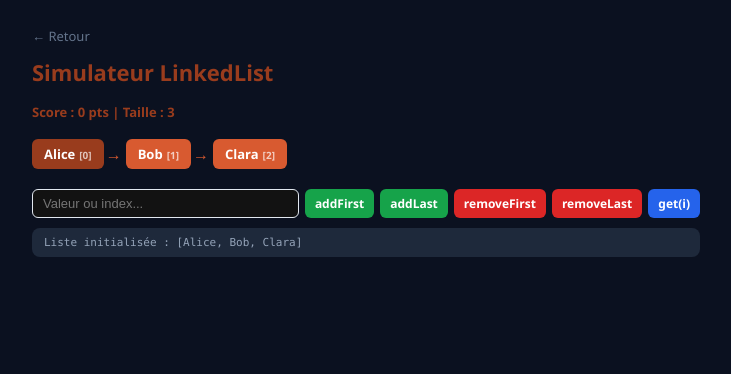
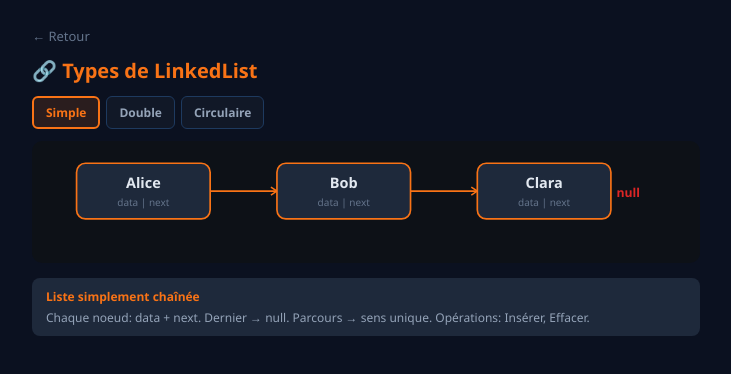
Before and after one commit to mbiTati/unit19-gamifie, a Next.js app: page /monde-3/ch8-linkedlist-hashmap in a window 1280 px wide. Both pictures are taken after a click on the button 640 px from the left and 215 px from the top of the page. Shown: the top 374 px of the page, without its empty margins (274-1005 px from the left). Built offline with nearby package versions, Linux system fonts and the light colour scheme.

Commit message:
enrichi: exercices visuels + dark theme + LinkedList types SVG

```diff
--- a/src/app/monde-3/ch8-linkedlist-hashmap/page.tsx
+++ b/src/app/monde-3/ch8-linkedlist-hashmap/page.tsx
@@ -1,121 +1,155 @@
 "use client";
 import { useState } from "react";
 
-// LinkedList simulator
-interface LLNode { value: string; }
-
-function LinkedListGame() {
-  const [nodes, setNodes] = useState<LLNode[]>([{ value: "Alice" }, { value: "Bob" }, { value: "Clara" }]);
-  const [input, setInput] = useState("");
-  const [log, setLog] = useState<string[]>(["Liste initialisée : [Alice, Bob, Clara]"]);
-  const [score, setScore] = useState(0);
-
-  const addFirst = () => { if (!input.trim()) return; setNodes([{ value: input.trim() }, ...nodes]); setLog(l => [...l, `addFirst("${input.trim()}") → ajouté en tête`]); setScore(s => s + 5); setInput(""); };
-  const addLast = () => { if (!input.trim()) return; setNodes([...nodes, { value: input.trim() }]); setLog(l => [...l, `addLast("${input.trim()}") → ajouté en fin`]); setScore(s => s + 5); setInput(""); };
-  const removeFirst = () => { if (nodes.length === 0) { setLog(l => [...l, "removeFirst() → ERREUR : liste vide !"]); return; } const v = nodes[0].value; setNodes(nodes.slice(1)); setLog(l => [...l, `removeFirst() → "${v}" supprimé`]); setScore(s => s + 5); };
-  const removeLast = () => { if (nodes.length === 0) { setLog(l => [...l, "removeLast() → ERREUR : liste vide !"]); return; } const v = nodes[nodes.length - 1].value; setNodes(nodes.slice(0, -1)); setLog(l => [...l, `removeLast() → "${v}" supprimé`]); setScore(s => s + 5); };
-  const getAt = () => { const idx = parseInt(input); if (isNaN(idx) || idx < 0 || idx >= nodes.length) { setLog(l => [...l, `get(${input}) → ERREUR : index invalide`]); return; } setLog(l => [...l, `get(${idx}) → "${nodes[idx].value}"`]); setScore(s => s + 3); setInput(""); };
-
+function LinkedListTypes() {
+  const [listType, setListType] = useState<"simple" | "double" | "circular">("simple");
+  const nodes = ["Alice", "Bob", "Clara"];
+  const info: Record<string, {title:string;color:string;desc:string}> = {
+    simple: {title:"Liste simplement chaînée",color:"#F97316",desc:"Chaque noeud: data + next. Dernier → null. Parcours → sens unique. Opérations: Insérer, Effacer."},
+    double: {title:"Liste doublement chaînée",color:"#0891B2",desc:"Chaque noeud: data + next + prev. Parcours ↔ deux sens. Opérations: Parcourir, Insérer, Effacer. Plus de mémoire (2 pointeurs/noeud)."},
+    circular: {title:"Liste circulaire (Ring Buffer)",color:"#16A34A",desc:"Le dernier noeud pointe vers le premier (pas de null). Forme une boucle. Opérations: Insérer, Effacer."},
+  };
+  const cur = info[listType];
   return (
     <div>
-      <div style={{ fontSize: 13, color: "#993C1D", fontWeight: 600, marginBottom: 8 }}>Score : {score} pts | Taille : {nodes.length}</div>
-      <div style={{ display: "flex", gap: 4, flexWrap: "wrap" as const, minHeight: 50, alignItems: "center", padding: "8px 0" }}>
-        {nodes.length === 0 ? <span style={{ color: "#94A3B8", fontStyle: "italic" }}>(liste vide)</span> : nodes.map((n, i) => (
-          <div key={i} style={{ display: "flex", alignItems: "center", gap: 2 }}>
-            <div style={{ background: i === 0 ? "#993C1D" : "#D85A30", color: "white", padding: "6px 12px", borderRadius: 6, fontSize: 13, fontWeight: 600 }}>
-              {n.value}
-              <span style={{ fontSize: 10, opacity: 0.7, marginLeft: 4 }}>[{i}]</span>
-            </div>
-            {i < nodes.length - 1 && <span style={{ color: "#D85A30", fontSize: 16 }}>→</span>}
-          </div>
+      <div style={{display:"flex",gap:6,marginBottom:12}}>
+        {(["simple","double","circular"] as const).map(t=>(
+          <button key={t} onClick={()=>setListType(t)} style={{padding:"6px 12px",borderRadius:6,border:listType===t?`2px solid ${info[t].color}`:"1px solid #1E3A5F",background:listType===t?`${info[t].color}20`:"#111827",color:listType===t?info[t].color:"#94A3B8",fontWeight:600,fontSize:12,cursor:"pointer"}}>
+            {t==="simple"?"Simple":t==="double"?"Double":"Circulaire"}
+          </button>
         ))}
       </div>
-      <div style={{ display: "flex", gap: 6, margin: "10px 0", flexWrap: "wrap" as const }}>
-        <input value={input} onChange={e => setInput(e.target.value)} placeholder="Valeur ou index..." style={{ flex: 1, minWidth: 120, padding: "6px 10px", border: "1px solid #E2E8F0", borderRadius: 6, fontSize: 13 }} />
-        <button onClick={addFirst} style={{ padding: "6px 10px", background: "#16A34A", color: "white", border: "none", borderRadius: 6, fontSize: 12, fontWeight: 600, cursor: "pointer" }}>addFirst</button>
-        <button onClick={addLast} style={{ padding: "6px 10px", background: "#16A34A", color: "white", border: "none", borderRadius: 6, fontSize: 12, fontWeight: 600, cursor: "pointer" }}>addLast</button>
-        <button onClick={removeFirst} style={{ padding: "6px 10px", background: "#DC2626", color: "white", border: "none", borderRadius: 6, fontSize: 12, fontWeight: 600, cursor: "pointer" }}>removeFirst</button>
-        <button onClick={removeLast} style={{ padding: "6px 10px", background: "#DC2626", color: "white", border: "none", borderRadius: 6, fontSize: 12, fontWeight: 600, cursor: "pointer" }}>removeLast</button>
-        <button onClick={getAt} style={{ padding: "6px 10px", background: "#2563EB", color: "white", border: "none", borderRadius: 6, fontSize: 12, fontWeight: 600, cursor: "pointer" }}>get(i)</button>
-      </div>
-      <div style={{ background: "#1E293B", borderRadius: 8, padding: "8px 12px", maxHeight: 100, overflowY: "auto" as const }}>
-        {log.slice(-5).map((l, i) => <div key={i} style={{ fontSize: 11, color: l.includes("ERREUR") ? "#F87171" : "#94A3B8", fontFamily: "Consolas, monospace" }}>{l}</div>)}
+      <svg viewBox="0 0 600 110" style={{width:"100%",background:"#0D1117",borderRadius:10,marginBottom:10}}>
+        <defs>
+          <marker id="ao" viewBox="0 0 10 10" refX="8" refY="5" markerWidth="6" markerHeight="6" orient="auto"><path d="M2 1L8 5L2 9" fill="none" stroke="#F97316" strokeWidth="1.5"/></marker>
+          <marker id="ab" viewBox="0 0 10 10" refX="8" refY="5" markerWidth="6" markerHeight="6" orient="auto"><path d="M2 1L8 5L2 9" fill="none" stroke="#0891B2" strokeWidth="1.5"/></marker>
+          <marker id="ag" viewBox="0 0 10 10" refX="8" refY="5" markerWidth="6" markerHeight="6" orient="auto"><path d="M2 1L8 5L2 9" fill="none" stroke="#16A34A" strokeWidth="1.5"/></marker>
+        </defs>
+        {nodes.map((n,i)=>{const x=40+i*180;return(
+          <g key={i}>
+            <rect x={x} y={20} width={120} height={50} rx={8} fill="#1E293B" stroke={cur.color} strokeWidth={1.5}/>
+            <text x={x+60} y={42} fill="#E2E8F0" fontSize={13} fontWeight={600} textAnchor="middle">{n}</text>
+            <text x={x+60} y={58} fill="#64748B" fontSize={9} textAnchor="middle">data | next{listType==="double"?" | prev":""}</text>
+            {i<nodes.length-1&&<line x1={x+120} y1={45} x2={x+180} y2={45} stroke="#F97316" strokeWidth={1.5} markerEnd="url(#ao)"/>}
+            {listType==="double"&&i>0&&<line x1={x} y1={55} x2={x-60} y2={55} stroke="#0891B2" strokeWidth={1} markerEnd="url(#ab)" strokeDasharray="4 2"/>}
+          </g>
+        )})}
+        {listType==="circular"&&<path d={`M ${40+2*180+120} 45 C 580 90, 20 90, 40 45`} fill="none" stroke="#16A34A" strokeWidth={1.5} strokeDasharray="4 2" markerEnd="url(#ag)"/>}
+        {listType==="simple"&&<text x={40+2*180+125} y={50} fill="#DC2626" fontSize={11} fontWeight={600}>null</text>}
+      </svg>
+      <div style={{background:"#1E293B",borderRadius:8,padding:"10px 14px",fontSize:12,color:"#94A3B8"}}>
+        <div style={{color:cur.color,fontWeight:600,marginBottom:4}}>{cur.title}</div>{cur.desc}
       </div>
     </div>
   );
 }
 
-// HashMap simulator
-function HashMapGame() {
-  const [map, setMap] = useState<Record<string, string>>({ alice: "0612345678", bob: "0698765432" });
-  const [key, setKey] = useState("");
-  const [value, setValue] = useState("");
-  const [log, setLog] = useState<string[]>(["HashMap initialisée avec 2 contacts"]);
+function LinkedListSim() {
+  const [nodes, setNodes] = useState(["Alice","Bob","Clara"]);
+  const [input, setInput] = useState("");
+  const [log, setLog] = useState(["Liste initialisée"]);
   const [score, setScore] = useState(0);
-
-  const put = () => { if (!key.trim()) return; const existed = key.trim() in map; setMap({ ...map, [key.trim()]: value.trim() }); setLog(l => [...l, `put("${key.trim()}", "${value.trim()}") → ${existed ? "MIS À JOUR" : "AJOUTÉ"}`]); setScore(s => s + 5); setKey(""); setValue(""); };
-  const get = () => { if (!key.trim()) return; const v = map[key.trim()]; setLog(l => [...l, `get("${key.trim()}") → ${v ? `"${v}"` : "null (clé non trouvée)"}`]); setScore(s => s + 3); };
-  const remove = () => { if (!key.trim() || !(key.trim() in map)) { setLog(l => [...l, `remove("${key.trim()}") → clé non trouvée`]); return; } const newMap = { ...map }; delete newMap[key.trim()]; setMap(newMap); setLog(l => [...l, `remove("${key.trim()}") → supprimé`]); setScore(s => s + 5); setKey(""); };
-  const containsKey = () => { if (!key.trim()) return; setLog(l => [...l, `containsKey("${key.trim()}") → ${key.trim() in map}`]); setScore(s => s + 2); };
-
+  const addFirst=()=>{if(!input.trim())return;setNodes([input.trim(),...nodes]);setLog(l=>[...l,`addFirst("${input.trim()}") → O(1)`]);setScore(s=>s+5);setInput("")};
+  const addLast=()=>{if(!input.trim())return;setNodes([...nodes,input.trim()]);setLog(l=>[...l,`addLast("${input.trim()}") → O(1)`]);setScore(s=>s+5);setInput("")};
+  const removeFirst=()=>{if(!nodes.length)return;setLog(l=>[...l,`removeFirst() → "${nodes[0]}" — O(1)`]);setNodes(nodes.slice(1));setScore(s=>s+5)};
+  const removeLast=()=>{if(!nodes.length)return;setLog(l=>[...l,`removeLast() → "${nodes[nodes.length-1]}" — O(n)`]);setNodes(nodes.slice(0,-1));setScore(s=>s+5)};
   return (
     <div>
-      <div style={{ fontSize: 13, color: "#993C1D", fontWeight: 600, marginBottom: 8 }}>Score : {score} pts | Taille : {Object.keys(map).length}</div>
-      <div style={{ display: "grid", gap: 4, marginBottom: 10 }}>
-        {Object.entries(map).length === 0 ? <span style={{ color: "#94A3B8", fontStyle: "italic" }}>(map vide)</span> : Object.entries(map).map(([k, v]) => (
-          <div key={k} style={{ display: "flex", gap: 4 }}>
-            <div style={{ background: "#F97316", color: "white", padding: "4px 10px", borderRadius: "6px 0 0 6px", fontSize: 13, fontWeight: 600, minWidth: 80 }}>{k}</div>
-            <div style={{ background: "#028090", color: "white", padding: "4px 10px", borderRadius: "0 6px 6px 0", fontSize: 13, flex: 1 }}>{v}</div>
+      <div style={{fontSize:12,color:"#F97316",fontWeight:600,marginBottom:6}}>Score: {score} | Taille: {nodes.length}</div>
+      <div style={{display:"flex",gap:4,flexWrap:"wrap" as const,minHeight:40,alignItems:"center",padding:"6px 0"}}>
+        {!nodes.length?<span style={{color:"#64748B",fontStyle:"italic",fontSize:13}}>(vide)</span>:nodes.map((n,i)=>(
+          <div key={i} style={{display:"flex",alignItems:"center",gap:2}}>
+            <div style={{background:i===0?"#993C1D":"#D85A30",color:"white",padding:"5px 10px",borderRadius:6,fontSize:12,fontWeight:600}}>{n}<span style={{fontSize:9,opacity:.7,marginLeft:3}}>[{i}]</span></div>
+            {i<nodes.length-1&&<span style={{color:"#D85A30",fontSize:14}}>→</span>}
           </div>
         ))}
       </div>
-      <div style={{ display: "flex", gap: 6, marginBottom: 6 }}>
-        <input value={key} onChange={e => setKey(e.target.value)} placeholder="Clé..." style={{ flex: 1, padding: "6px 10px", border: "1px solid #E2E8F0", borderRadius: 6, fontSize: 13 }} />
-        <input value={value} onChange={e => setValue(e.target.value)} placeholder="Valeur..." style={{ flex: 1, padding: "6px 10px", border: "1px solid #E2E8F0", borderRadius: 6, fontSize: 13 }} />
+      <div style={{display:"flex",gap:6,margin:"8px 0",flexWrap:"wrap" as const}}>
+        <input value={input} onChange={e=>setInput(e.target.value)} placeholder="Nom..." style={{flex:1,minWidth:100,padding:"6px 10px",border:"1px solid #1E3A5F",borderRadius:6,fontSize:12,background:"#1E293B",color:"#E2E8F0"}}/>
+        <button onClick={addFirst} style={{padding:"6px 8px",background:"#16A34A",color:"white",border:"none",borderRadius:6,fontSize:11,fontWeight:600,cursor:"pointer"}}>addFirst</button>
+        <button onClick={addLast} style={{padding:"6px 8px",background:"#16A34A",color:"white",border:"none",borderRadius:6,fontSize:11,fontWeight:600,cursor:"pointer"}}>addLast</button>
+        <button onClick={removeFirst} style={{padding:"6px 8px",background:"#DC2626",color:"white",border:"none",borderRadius:6,fontSize:11,fontWeight:600,cursor:"pointer"}}>removeFirst</button>
+        <button onClick={removeLast} style={{padding:"6px 8px",background:"#DC2626",color:"white",border:"none",borderRadius:6,fontSize:11,fontWeight:600,cursor:"pointer"}}>removeLast</button>
       </div>
-      <div style={{ display: "flex", gap: 6, flexWrap: "wrap" as const }}>
-        <button onClick={put} style={{ padding: "6px 12px", background: "#16A34A", color: "white", border: "none", borderRadius: 6, fontSize: 12, fontWeight: 600, cursor: "pointer" }}>put(k,v)</button>
-        <button onClick={get} style={{ padding: "6px 12px", background: "#2563EB", color: "white", border: "none", borderRadius: 6, fontSize: 12, fontWeight: 600, cursor: "pointer" }}>get(k)</button>
-        <button onClick={remove} style={{ padding: "6px 12px", background: "#DC2626", color: "white", border: "none", borderRadius: 6, fontSize: 12, fontWeight: 600, cursor: "pointer" }}>remove(k)</button>
-        <button onClick={containsKey} style={{ padding: "6px 12px", background: "#7C3AED", color: "white", border: "none", borderRadius: 6, fontSize: 12, fontWeight: 600, cursor: "pointer" }}>containsKey(k)</button>
+      <div style={{background:"#0D1117",borderRadius:8,padding:"6px 10px",maxHeight:80,overflowY:"auto" as const}}>
+        {log.slice(-4).map((l,i)=><div key={i} style={{fontSize:11,color:"#94A3B8",fontFamily:"Consolas,monospace"}}>{l}</div>)}
       </div>
-      <div style={{ background: "#1E293B", borderRadius: 8, padding: "8px 12px", maxHeight: 100, overflowY: "auto" as const, marginTop: 8 }}>
-        {log.slice(-5).map((l, i) => <div key={i} style={{ fontSize: 11, color: l.includes("non trouvée") ? "#F87171" : "#94A3B8", fontFamily: "Consolas, monospace" }}>{l}</div>)}
+    </div>
+  );
+}
+
+function HashMapSim() {
+  const [map, setMap] = useState<Record<string,string>>({alice:"0612345678",bob:"0698765432"});
+  const [key, setKey] = useState("");const [value, setValue] = useState("");
+  const [log, setLog] = useState(["HashMap initialisée"]);
+  const [score, setScore] = useState(0);
+  const hashFn=(k:string)=>{let h=0;for(let i=0;i<k.length;i++)h=(h*31+k.charCodeAt(i))%16;return h};
+  const put=()=>{if(!key.trim())return;const h=hashFn(key.trim());setMap({...map,[key.trim()]:value.trim()});setLog(l=>[...l,`put("${key.trim()}") → hash=${h} → bucket[${h}]`]);setScore(s=>s+5);setKey("");setValue("")};
+  const get=()=>{if(!key.trim())return;const v=map[key.trim()];const h=hashFn(key.trim());setLog(l=>[...l,`get("${key.trim()}") → hash=${h} → ${v||"null"}`]);setScore(s=>s+3)};
+  const remove=()=>{if(!key.trim()||!(key.trim()in map))return;const m={...map};delete m[key.trim()];setMap(m);setLog(l=>[...l,`remove("${key.trim()}") → supprimé`]);setScore(s=>s+5);setKey("")};
+  return (
+    <div>
+      <div style={{fontSize:12,color:"#0891B2",fontWeight:600,marginBottom:6}}>Score: {score} | Taille: {Object.keys(map).length}</div>
+      <div style={{background:"#0D1117",borderRadius:8,padding:"8px 10px",marginBottom:8}}>
+        <div style={{fontSize:11,color:"#64748B",marginBottom:4}}>clé → hashCode() % 16 → bucket[index]</div>
+        {Object.entries(map).map(([k,v])=>(
+          <div key={k} style={{display:"flex",gap:4,alignItems:"center",marginBottom:3}}>
+            <span style={{background:"#F97316",color:"white",padding:"2px 8px",borderRadius:4,fontSize:11,fontWeight:600,minWidth:60}}>{k}</span>
+            <span style={{color:"#64748B",fontSize:10}}>→ h={hashFn(k)} →</span>
+            <span style={{background:"#0891B2",color:"white",padding:"2px 8px",borderRadius:4,fontSize:11}}>{v}</span>
+          </div>
+        ))}
+      </div>
+      <div style={{display:"flex",gap:6,marginBottom:6}}>
+        <input value={key} onChange={e=>setKey(e.target.value)} placeholder="Clé..." style={{flex:1,padding:"6px 10px",border:"1px solid #1E3A5F",borderRadius:6,fontSize:12,background:"#1E293B",color:"#E2E8F0"}}/>
+        <input value={value} onChange={e=>setValue(e.target.value)} placeholder="Valeur..." style={{flex:1,padding:"6px 10px",border:"1px solid #1E3A5F",borderRadius:6,fontSize:12,background:"#1E293B",color:"#E2E8F0"}}/>
+      </div>
+      <div style={{display:"flex",gap:6}}>
+        <button onClick={put} style={{padding:"6px 10px",background:"#16A34A",color:"white",border:"none",borderRadius:6,fontSize:11,fontWeight:600,cursor:"pointer"}}>put(k,v)</button>
+        <button onClick={get} style={{padding:"6px 10px",background:"#3B82F6",color:"white",border:"none",borderRadius:6,fontSize:11,fontWeight:600,cursor:"pointer"}}>get(k)</button>
+        <button onClick={remove} style={{padding:"6px 10px",background:"#DC2626",color:"white",border:"none",borderRadius:6,fontSize:11,fontWeight:600,cursor:"pointer"}}>remove(k)</button>
+      </div>
+      <div style={{background:"#0D1117",borderRadius:8,padding:"6px 10px",maxHeight:60,overflowY:"auto" as const,marginTop:6}}>
+        {log.slice(-3).map((l,i)=><div key={i} style={{fontSize:11,color:"#94A3B8",fontFamily:"Consolas,monospace"}}>{l}</div>)}
       </div>
     </div>
   );
 }
 
 export default function Ch8Game() {
-  const [mode, setMode] = useState<"menu" | "linkedlist" | "hashmap">("menu");
-
-  if (mode === "menu") {
-    return (
-      <div style={{ maxWidth: 700, margin: "0 auto", padding: "2rem 1rem", fontFamily: "'Segoe UI', system-ui, sans-serif" }}>
-        <div style={{ textAlign: "center", marginBottom: "2rem" }}>
-          <div style={{ fontSize: 14, color: "#993C1D", fontWeight: 600, letterSpacing: 2, textTransform: "uppercase" as const }}>Monde 3 — Chapitre 8</div>
-          <h1 style={{ fontSize: 32, fontWeight: 700, color: "#1B2A4A", margin: "0.5rem 0" }}>LinkedList + HashMap</h1>
-          <p style={{ color: "#64748B", fontSize: 16 }}>Critère P4a — Implémenter des ADT complexes</p>
-        </div>
-        <div style={{ display: "grid", gap: 16 }}>
-          <button onClick={() => setMode("linkedlist")} style={{ padding: "1.5rem", border: "2px solid #993C1D", borderRadius: 12, background: "#FAECE7", cursor: "pointer", textAlign: "left" as const }}>
-            <div style={{ fontSize: 20, fontWeight: 600, color: "#993C1D" }}>Jeu 1 — Simulateur LinkedList</div>
-            <div style={{ fontSize: 14, color: "#64748B", marginTop: 4 }}>Manipulez une liste chaînée : addFirst, addLast, remove, get</div>
-          </button>
-          <button onClick={() => setMode("hashmap")} style={{ padding: "1.5rem", border: "2px solid #F97316", borderRadius: 12, background: "#FFF7ED", cursor: "pointer", textAlign: "left" as const }}>
-            <div style={{ fontSize: 20, fontWeight: 600, color: "#F97316" }}>Jeu 2 — Simulateur HashMap</div>
-            <div style={{ fontSize: 14, color: "#64748B", marginTop: 4 }}>Manipulez une table de hachage : put, get, remove, containsKey</div>
-          </button>
-        </div>
+  const [mode, setMode] = useState<"menu"|"types"|"linkedlist"|"hashmap">("menu");
+  if(mode==="menu")return(
+    <div style={{maxWidth:700,margin:"0 auto",padding:"2rem 1rem",fontFamily:"'Segoe UI',system-ui,sans-serif",color:"#E2E8F0"}}>
+      <div style={{textAlign:"center" as const,marginBottom:"2rem"}}>
+        <div style={{fontSize:14,color:"#F97316",fontWeight:600,letterSpacing:2,textTransform:"uppercase" as const}}>Monde 3 — Chapitre 8</div>
+        <h1 style={{fontSize:28,fontWeight:700,color:"white",margin:"0.5rem 0"}}>LinkedList + HashMap</h1>
+        <p style={{color:"#94A3B8",fontSize:14}}>Critère P4a — Structures complexes</p>
       </div>
-    );
-  }
-
-  return (
-    <div style={{ maxWidth: 700, margin: "0 auto", padding: "1.5rem 1rem", fontFamily: "'Segoe UI', system-ui, sans-serif" }}>
-      <button onClick={() => setMode("menu")} style={{ fontSize: 13, color: "#64748B", background: "none", border: "none", cursor: "pointer", marginBottom: 12 }}>← Retour</button>
-      <h2 style={{ fontSize: 22, fontWeight: 700, color: "#993C1D", marginBottom: 16 }}>{mode === "linkedlist" ? "Simulateur LinkedList" : "Simulateur HashMap"}</h2>
-      {mode === "linkedlist" ? <LinkedListGame /> : <HashMapGame />}
+      <div style={{display:"grid",gap:12}}>
+        <button onClick={()=>setMode("types")} style={{padding:"1.2rem",border:"1px solid #1E3A5F",borderRadius:10,background:"#111827",cursor:"pointer",textAlign:"left" as const}}>
+          <div style={{fontSize:18,fontWeight:600,color:"#F97316"}}>🔗 Types de LinkedList</div>
+          <div style={{fontSize:13,color:"#94A3B8",marginTop:4}}>Simple, doublement chaînée, circulaire — visualisation SVG</div>
+        </button>
+        <button onClick={()=>setMode("linkedlist")} style={{padding:"1.2rem",border:"1px solid #1E3A5F",borderRadius:10,background:"#111827",cursor:"pointer",textAlign:"left" as const}}>
+          <div style={{fontSize:18,fontWeight:600,color:"#D85A30"}}>📝 Simulateur LinkedList</div>
+          <div style={{fontSize:13,color:"#94A3B8",marginTop:4}}>addFirst, addLast, remove — manipulez en temps réel</div>
+        </button>
+        <button onClick={()=>setMode("hashmap")} style={{padding:"1.2rem",border:"1px solid #1E3A5F",borderRadius:10,background:"#111827",cursor:"pointer",textAlign:"left" as const}}>
+          <div style={{fontSize:18,fontWeight:600,color:"#0891B2"}}>🗃️ Simulateur HashMap</div>
+          <div style={{fontSize:13,color:"#94A3B8",marginTop:4}}>Hash function visible + buckets — voyez le hachage en action</div>
+        </button>
+      </div>
+    </div>
+  );
+  return(
+    <div style={{maxWidth:700,margin:"0 auto",padding:"1.5rem 1rem",fontFamily:"'Segoe UI',system-ui,sans-serif",color:"#E2E8F0"}}>
+      <button onClick={()=>setMode("menu")} style={{fontSize:13,color:"#64748B",background:"none",border:"none",cursor:"pointer",marginBottom:12}}>← Retour</button>
+      <h2 style={{fontSize:20,fontWeight:700,color:mode==="types"?"#F97316":mode==="linkedlist"?"#D85A30":"#0891B2",marginBottom:12}}>
+        {mode==="types"?"🔗 Types de LinkedList":mode==="linkedlist"?"📝 Simulateur LinkedList":"🗃️ Simulateur HashMap"}
+      </h2>
+      {mode==="types"&&<LinkedListTypes/>}
+      {mode==="linkedlist"&&<LinkedListSim/>}
+      {mode==="hashmap"&&<HashMapSim/>}
     </div>
   );
 }
```
